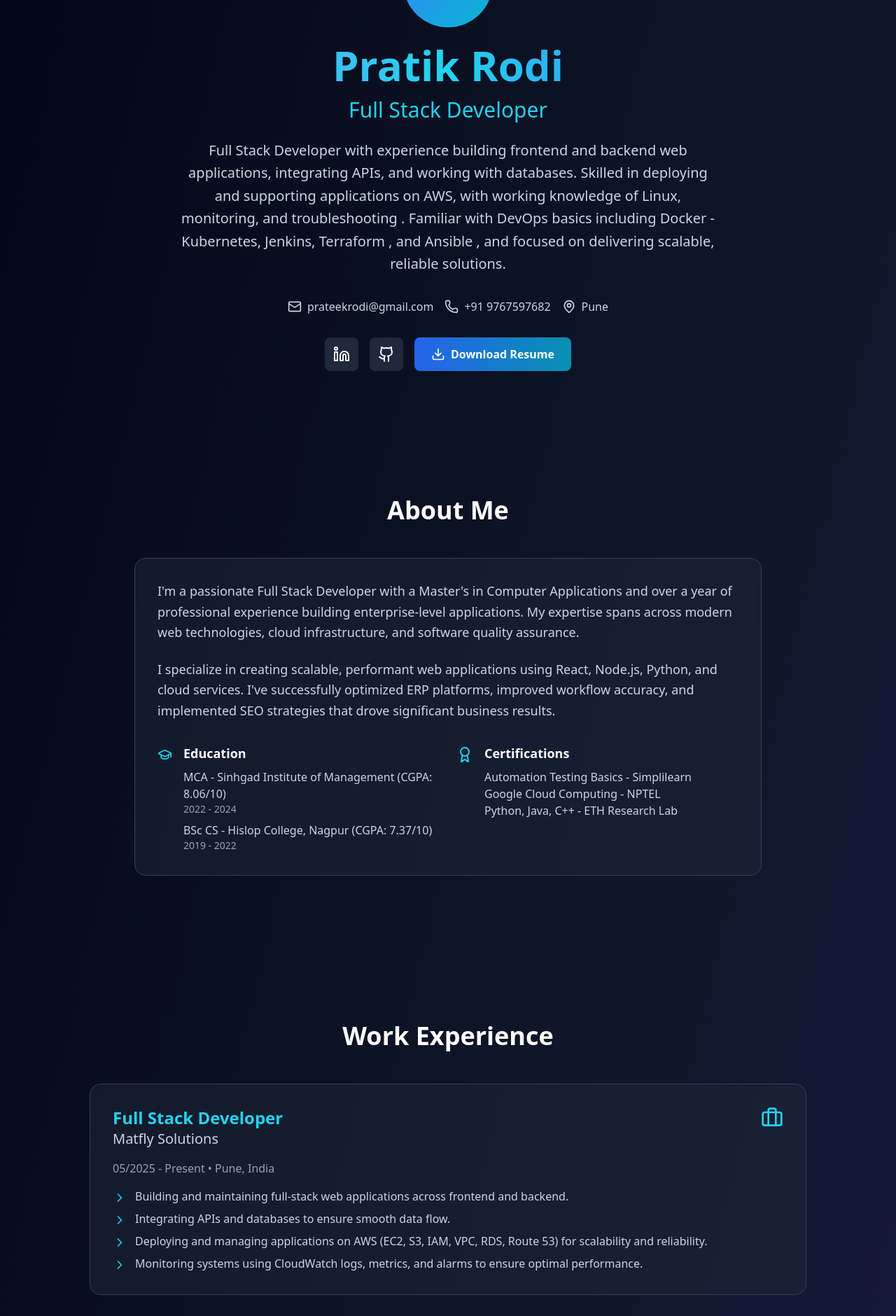
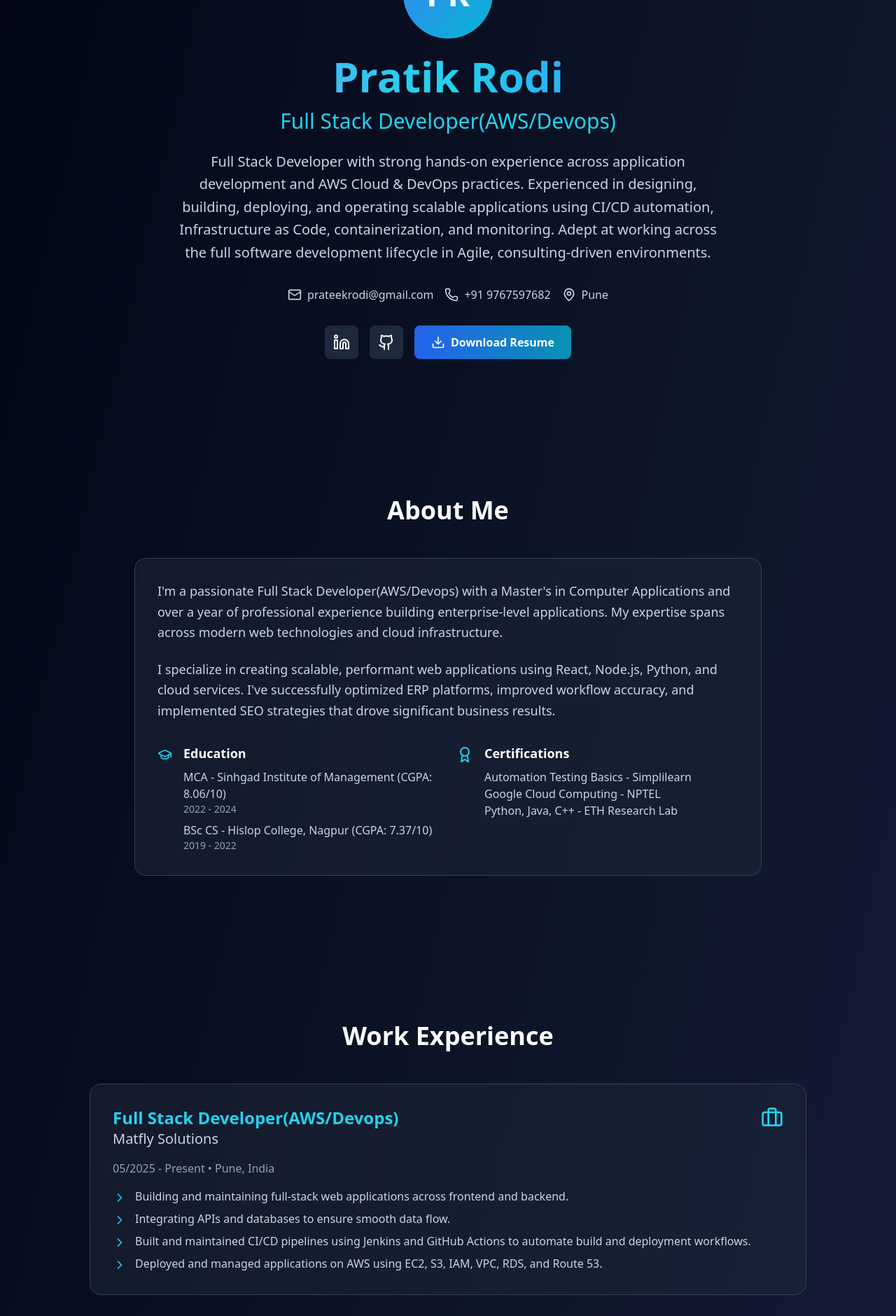
Before and after one commit to pratikrodi/my_portfolio, a React app in the folder frontend/: page / in a window 1280 px wide. Shown: the part 220-2100 px from the top of the page at 70% size. Built offline with nearby package versions, Linux system fonts and the light colour scheme; the HTML template or start-up script is replaced by a standard one.

Commit message:
updated ui

```diff
--- a/frontend/src/App.jsx
+++ b/frontend/src/App.jsx
@@ -36,6 +36,30 @@ export default function Portfolio() {
 
   const projects = [
     {
+      title: 'Cloud-Native Appointment & Billing Platform',
+      subtitle: 'Full Stack Application with AWS Cloud & DevOps Automation',
+      tech: 'React, Node.js, AWS, CI/CD, Terraform, Docker',
+      description:
+        'Designed and developed a cloud-native appointment and billing platform with end-to-end ownership across application development, cloud deployment, and DevOps automation. Implemented CI/CD pipelines and AWS-based infrastructure to improve scalability, reliability, and deployment efficiency.',
+      highlights: [
+        'End-to-end Full Stack + DevOps ownership',
+        'Automated CI/CD pipelines',
+        'AWS cloud deployment with monitoring'
+      ]
+    },
+    {
+      title: 'AWS Monitoring Dashboard for Auto-Scaling Web Application',
+      subtitle: 'AWS Cloud Monitoring & Reliability Engineering Project',
+      tech: 'AWS EC2, ALB, Auto Scaling, CloudWatch, SNS',
+      description:
+        'Architected and monitored an auto-scaling web application on AWS using CloudWatch metrics, logs, dashboards, and alarms. Implemented proactive alerting and auto-scaling policies to ensure high availability and system reliability.',
+      highlights: [
+        'Real-time monitoring & alerting',
+        'Auto Scaling & high availability',
+        'CloudWatch dashboards & alarms'
+      ]
+    },
+    {
       title: 'Finanza',
       subtitle: 'Financial Advisory Appointment Booking System',
       tech: 'MERN Stack',
@@ -52,25 +76,44 @@ export default function Portfolio() {
   ];
 
   const skills = {
-    'Frontend': ['React.js', 'JavaScript', 'HTML/CSS'],
-    'Backend': ['Node.js', 'Python', 'FastAPI'],
-    'Database': ['SQL', 'MongoDB'],
-    'Cloud': ['AWS EC2', 'S3', 'IAM', 'CloudWatch', 'SNS', 'Jenkins'],
-    'DevOps': ['Docker', 'Kubernetes', 'Jenkins', 'Terraform', 'Ansible'],
-    'Tools': ['Git', 'GitHub']
-  };
+  Frontend: ['React.js', 'JavaScript', 'HTML', 'CSS'],
+  Backend: ['Node.js', 'REST APIs', 'Python'],
+  Database: ['MySQL', 'MongoDB'],
+  Cloud: [
+    'AWS EC2',
+    'S3',
+    'IAM',
+    'VPC',
+    'RDS',
+    'ALB',
+    'Auto Scaling',
+    'CloudWatch',
+    'SNS'
+  ],
+  DevOps: [
+    'CI/CD',
+    'Jenkins',
+    'GitHub Actions',
+    'Docker',
+    'Kubernetes',
+    'Terraform',
+    'Ansible'
+  ],
+  Monitoring: ['AWS CloudWatch', 'Logs', 'Metrics', 'Alarms', 'Dashboards'],
+  Tools: ['Git', 'GitHub', 'Linux', 'YAML', 'JSON']
+};
 
   const experience = [
     {
-      title: 'Full Stack Developer',
+      title: 'Full Stack Developer(AWS/Devops)',
       company: 'Matfly Solutions',
       period: '05/2025 - Present',
       location: 'Pune, India',
       achievements: [
         'Building and maintaining full-stack web applications across frontend and backend.',
         'Integrating APIs and databases to ensure smooth data flow.',
-        'Deploying and managing applications on AWS (EC2, S3, IAM, VPC, RDS, Route 53) for scalability and reliability.',
-        'Monitoring systems using CloudWatch logs, metrics, and alarms to ensure optimal performance.'
+        'Built and maintained CI/CD pipelines using Jenkins and GitHub Actions to automate build and deployment workflows.',
+        'Deployed and managed applications on AWS using EC2, S3, IAM, VPC, RDS, and Route 53.'
       ]
     },
     {
@@ -133,12 +176,12 @@ export default function Portfolio() {
           <h1 className="text-6xl font-bold mb-4 bg-gradient-to-r from-blue-400 via-cyan-400 to-blue-500 bg-clip-text text-transparent">
             Pratik Rodi
           </h1>
-          <h2 className="text-3xl text-cyan-400 mb-6">Full Stack Developer</h2>
+          <h2 className="text-3xl text-cyan-400 mb-6">Full Stack Developer(AWS/Devops)</h2>
           <p className="text-xl text-slate-300 mb-8 leading-relaxed max-w-3xl mx-auto">
-           Full Stack Developer with experience building frontend and backend web applications,
-           integrating APIs, and working with databases. Skilled in deploying and supporting applications on AWS,
-           with working knowledge of Linux, monitoring, and troubleshooting . Familiar with DevOps basics including
-           Docker - Kubernetes, Jenkins, Terraform , and Ansible , and focused on delivering scalable, reliable solutions.
+           Full Stack Developer with strong hands-on experience across application development and AWS Cloud
+& DevOps practices. Experienced in designing, building, deploying, and operating scalable applications
+using CI/CD automation, Infrastructure as Code, containerization, and monitoring. Adept at working
+across the full software development lifecycle in Agile, consulting-driven environments.
           </p>
           <div className="flex gap-4 justify-center mb-8">
             <a href="mailto:prateekrodi@gmail.com" className="flex items-center gap-2 text-slate-300 hover:text-cyan-400 transition-colors">
@@ -177,9 +220,9 @@ export default function Portfolio() {
           <h2 className="text-4xl font-bold mb-12 text-center">About Me</h2>
           <div className="bg-slate-800/50 rounded-2xl p-8 backdrop-blur-sm border border-slate-700">
             <p className="text-lg text-slate-300 leading-relaxed mb-6">
-              I'm a passionate Full Stack Developer with a Master's in Computer Applications and over a year of
+              I'm a passionate Full Stack Developer(AWS/Devops) with a Master's in Computer Applications and over a year of
               professional experience building enterprise-level applications. My expertise spans across modern
-              web technologies, cloud infrastructure, and software quality assurance.
+              web technologies and cloud infrastructure.
             </p>
             <p className="text-lg text-slate-300 leading-relaxed mb-6">
               I specialize in creating scalable, performant web applications using React, Node.js, Python, and
```
Also changed, not shown: 1 other file (tests, documents, lock files or other folders).
